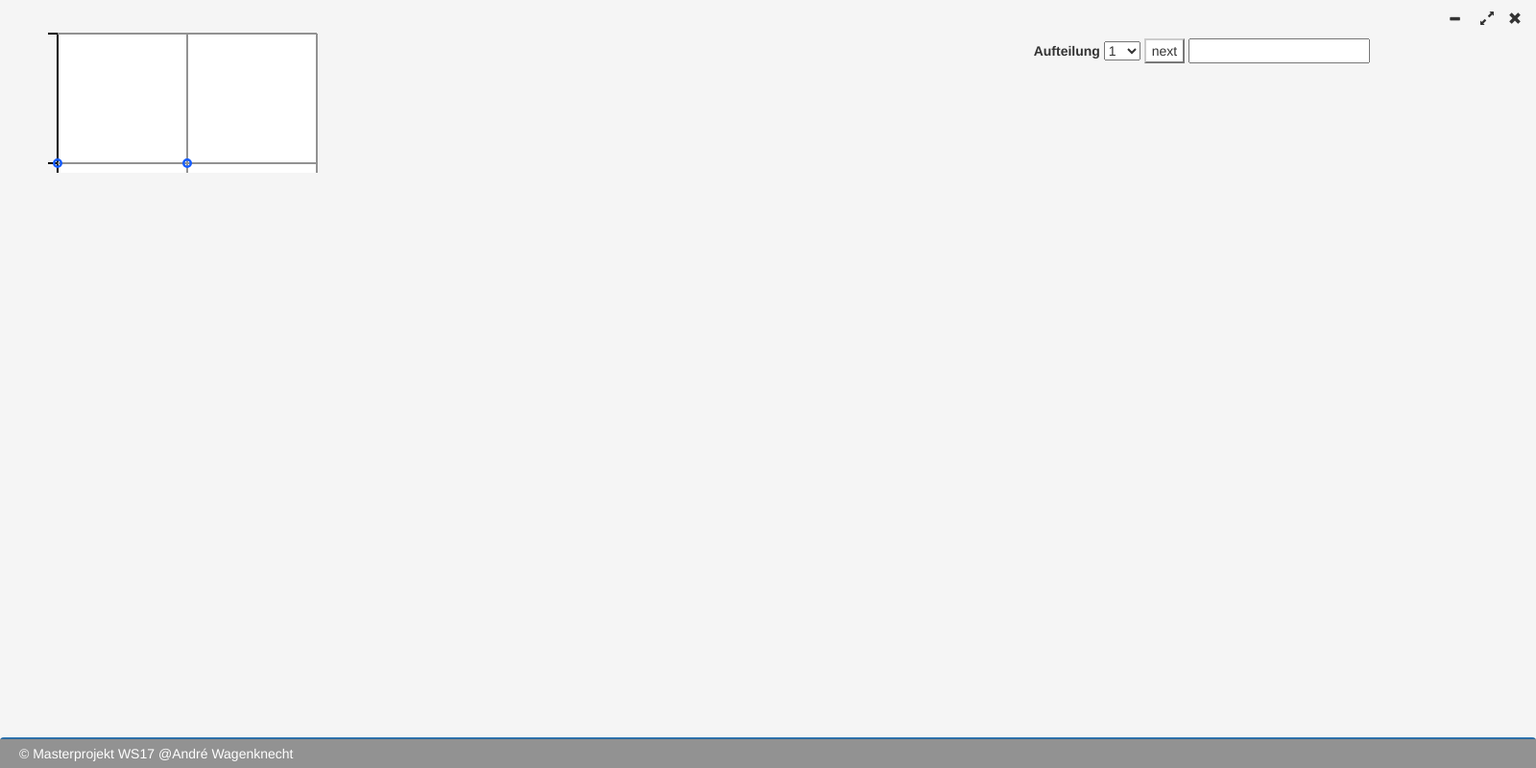
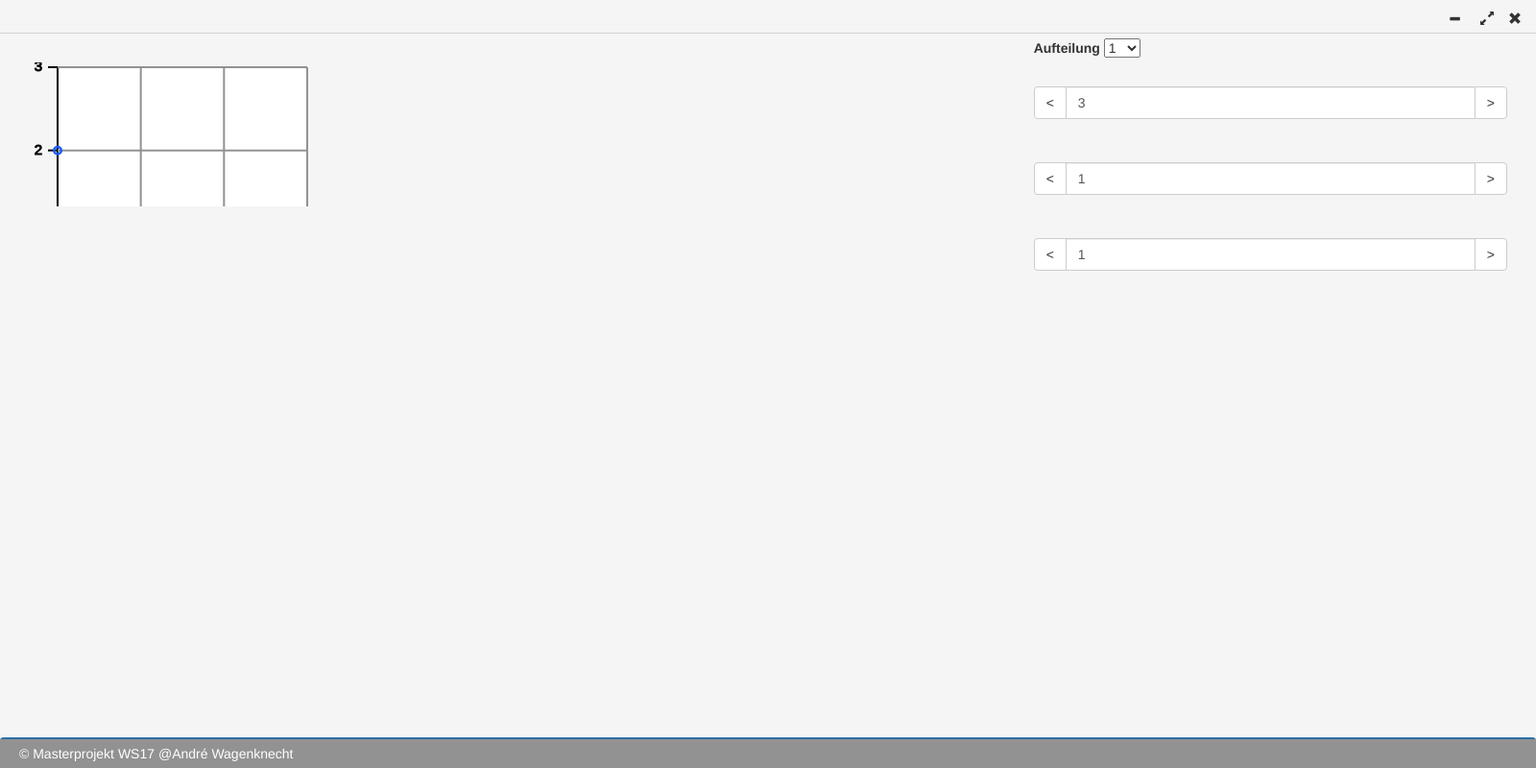
Before and after one commit to Soffel/MasterProjektWs17, an Electron app: page index.html in a window 1600 px wide. Shown: the whole page at 96% size. Drawn offline with nearby package versions, Linux system fonts and the light colour scheme; no server answers.

Commit message:
styling, modify UI, clean code

```diff
--- a/assets/css/style.css
+++ b/assets/css/style.css
@@ -2,6 +2,18 @@ body
 {
     background-color: #f5f5f5;
     height: 100%;
+
+}
+header
+{
+    -webkit-user-select: none;
+    -webkit-app-region: drag;
+    top: 0;
+    left: 0;
+    right: 0;
+    height: 35px;
+    vertical-align: middle;
+    border-bottom: lightgrey 1px solid;
 }
 footer
 {
@@ -33,6 +45,7 @@ footer
     float: right;
     padding: 10px;
     z-index: 9001;
+    -webkit-app-region: no-drag;
 }
 
 .progress
@@ -41,6 +54,7 @@ footer
     height: 12px;
     width: 100%;
     bottom: 0;
+    left: 0;
 }
 .progress-bar
 {
--- /dev/null
+++ b/core/UI.js
@@ -0,0 +1,147 @@
+const spaceSelectSetSize = 5;
+const PRIME_INPUT = '#primeinput';
+const VAR_A_INPUT = '#a';
+const VAR_B_INPUT = '#b';
+let zoom = 0;
+
+const progressbar = $('.progress-bar');
+
+let Preparer =
+    {
+        run: function () {
+            zoom = 0;
+
+            this.createSpaceSelect();
+        },
+
+        redraw: function() {
+            let p = $(PRIME_INPUT).val();
+            CanvasF.createPoints(RationalPoints.generatePoints($(VAR_A_INPUT).val(), $(VAR_B_INPUT).val(), p), p);
+        },
+
+        clear: function() {
+            CanvasF.createPoints(0);
+        },
+
+        zoomUp: function () {
+
+            zoom++;
+
+        },
+
+        zoomDown: function () {
+            if (zoom > 0)
+                zoom--;
+        },
+
+        getZoom: function () {
+            return zoom;
+        },
+
+        createSpaceSelect: function () {
+            let space = $('#space');
+            let min = 1;
+            let normal = spaceSelectSetSize;
+            let max = spaceSelectSetSize * 2;
+
+            if (zoom > 0) {
+                min = spaceSelectSetSize * zoom;
+                normal = spaceSelectSetSize * (zoom * 2);
+                max = spaceSelectSetSize * (zoom * 3);
+            }
+
+            space.html("<option value='" + min + "' selected>" + min + "</option>");
+            space.append("<option value='" + normal + "'>" + normal + "</option>");
+            space.append("<option value='" + max + "'>" + max + "</option>");
+        },
+    };
+
+let UI =
+    {
+        next(_id) {
+            let element = $('#' + _id);
+
+            element.val((parseFloat(element.val()) + 1));
+            if(RationalPoints.checkAandB(_id))
+            {
+                Preparer.redraw();
+            }
+            else
+            {
+                Preparer.clear();
+            }
+
+        },
+
+        last(_id) {
+            let element = $('#' + _id);
+
+            element.val((parseFloat(element.val()) - 1));
+            if(RationalPoints.checkAandB(_id))
+            {
+                Preparer.redraw();
+            }
+            else
+            {
+                Preparer.clear();
+            }
+        },
+
+        check(_id)
+        {
+            if(RationalPoints.checkAandB(_id))
+            {
+                Preparer.redraw();
+            }
+            else
+            {
+                Preparer.clear();
+            }
+        },
+
+        nextPrime() {
+            const input = $(PRIME_INPUT);
+            let p = PrimeFunctions.testAndGetNextPrime(parseInt(input.val()) + 1);
+            input.val(p);
+
+            if(RationalPoints.checkAandB('a'))
+            {
+                Preparer.createSpaceSelect(p);
+                Preparer.redraw();
+            }
+            else
+            {
+                Preparer.clear();
+            }
+
+        },
+
+        lastPrime() {
+            const input = $(PRIME_INPUT);
+            let p = PrimeFunctions.testAndGetLastPrime(parseInt(input.val()) - 1);
+            input.val(p);
+            if(RationalPoints.checkAandB('b'))
+            {
+                Preparer.createSpaceSelect(p);
+                Preparer.redraw();
+            }
+            else
+            {
+                Preparer.clear();
+            }
+        },
+    };
+
+let Progress =
+    {
+        update: function (_value) {
+            if (isNaN(_value) || _value < 0)
+                throw new Error("invalid value!");
+
+            if (_value > 100)
+                _value = 100;
+
+            // console.log(_value);
+            progressbar.css('width', _value + '%').attr('aria-valuenow', _value);
+        },
+    };
--- a/core/canvas.js
+++ b/core/canvas.js
@@ -1,28 +1,54 @@
 const backgroundColor = '#f5f5f5';
-const axesColor       = '#000000';
-const gridColor       = '#929292';
-const pointColor      = '#165dff';
-const axesDistance    = 25;
-const beautyDistance  = 5;
-const strokeSize      = 15;
+const axesColor = '#000000';
+const gridColor = '#929292';
+const pointColor = '#165dff';
+const axesDistance = 25;
+const beautyDistance = 5;
+const strokeSize = 15;
 
 let CanvasF =
     {
-    resize: function (_separations, _time)
-    {
-        let max = (Screen.getSize()[1]- 150);
+        resize: function (_separations, _time) {
 
-        $('#canvascontainer').html("<canvas id='canvas' width='"+max+"' height='"+max+"' ></canvas>");
+            this.clear();
+            this.createGrid(_separations, _time);
 
-        this.createAxes();
-        this.createGrid(_separations, _time);
         },
 
-    createAxes: function ()
-    {
+        clear: function () {
+            let max = parseInt((Screen.getSize()[1] - 150));
+            $('#canvascontainer').html("<canvas id='canvas' width='" + max + "' height='" + max + "' ></canvas>");
+            this.createAxes();
+            this.createRecs();
+        },
+
+        createRecs: function () {
             let canvas = $('#canvas');
-        let size   = canvas.width();
-        let pyt    = Math.round(strokeSize * Math.sin(45)) * 0.5;
+            let size = canvas.width();
+
+            canvas.drawRect({
+                layer: true,
+                fillStyle: backgroundColor,
+                x: 0,
+                y: 0,
+                width: size,
+                height: (beautyDistance - 1),
+                fromCenter: false,
+            }).drawRect({
+                layer: true,
+                fillStyle: backgroundColor,
+                x: (size - beautyDistance - 9),
+                y: 0,
+                width: beautyDistance + 10,
+                height: (size-beautyDistance),
+                fromCenter: false,
+            });
+        },
+
+        createAxes: function () {
+            let canvas = $('#canvas');
+            let size = canvas.width();
+            let pyt = Math.round(strokeSize * Math.sin(45)) * 0.5;
 
             canvas.drawRect({
                 layer: true,
@@ -36,25 +62,9 @@ let CanvasF =
                 layer: true,
                 fillStyle: backgroundColor,
                 x: beautyDistance,
-            y: (size - axesDistance),
+                y: (size - axesDistance-10),
                 width: size,
-            height: axesDistance,
-            fromCenter: false,
-        }).drawRect({
-            layer: true,
-            fillStyle: backgroundColor,
-            x: 0,
-            y: 0,
-            width: size,
-            height: beautyDistance,
-            fromCenter: false,
-        }).drawRect({
-            layer: true,
-            fillStyle: backgroundColor,
-            x: (size - beautyDistance),
-            y: 0,
-            width: beautyDistance,
-            height: size,
+                height: axesDistance+10,
                 fromCenter: false,
             }).drawLine({
                 layer: true,
@@ -63,43 +73,51 @@ let CanvasF =
                 x1: axesDistance,
                 y1: beautyDistance,
                 x2: axesDistance,
-            y2: (size - axesDistance),
+                y2: (size - axesDistance -10),
             }).drawLine({
                 layer: true,
                 strokeStyle: axesColor,
                 strokeWidth: 2,
                 x1: axesDistance,
-            y1: (size - axesDistance),
-            x2: (size - beautyDistance),
-            y2: (size - axesDistance),
+                y1: (size - axesDistance -10),
+                x2: (size - beautyDistance - 10),
+                y2: (size - axesDistance -10),
             }).drawLine({
                 layer: true,
                 strokeStyle: axesColor,
                 strokeWidth: 2,
                 x1: axesDistance,
-            y1: (size - axesDistance),
+                y1: (size - axesDistance -10),
                 x2: (axesDistance - pyt),
-            y2: (size - axesDistance+ pyt),
+                y2: (size - axesDistance -10+ pyt),
             });
         },
 
-    createGrid: function (_separations, _time)
-    {
-        if(isNaN(_separations))
-            throw new Error("invalid value: "+_separations);
+        createGrid: function (_separations, _time) {
+            if (isNaN(_separations))
+                throw new Error("invalid value: " + _separations);
 
             let canvas = $('#canvas');
-        let size   = canvas.width();
+            let size = canvas.width()-10;
 
-        _separations = (_separations / $('#space').val()) ;
+            _separations = (_separations / $('#space').val());
 
             let distance = (size - axesDistance - beautyDistance) / _separations;
 
-        if(distance < 20)
+            if (distance < 35)
+            {
                 Preparer.zoomUp();
+            }
+            else if (distance > 146 )
+            {
+                Preparer.zoomDown();
+            }
 
+            let count = 1;
+            let zoom = Preparer.getZoom();
 
-        for(let index = (distance + axesDistance); index < size; index += distance)
+            for (let index = (distance + axesDistance); index < size; index += distance) {
+                if((size - index) > 1)
                 {
                     canvas.drawLine({
                         layer: true,
@@ -135,29 +153,58 @@ let CanvasF =
                         y1: (size - index),
                         x2: axesDistance,
                         y2: (size - index),
-            });
+
+                    }).drawText({
+                        layer: true,
+                        fillStyle: axesColor,
+                        strokeStyle: axesColor,
+                        index: 9999,
+                        strokeWidth: 1,
+                        x: index,
+                        y: (size-beautyDistance),
+                        fontSize: 15,
+                        fontFamily: 'Arial',
+                        text: ((zoom + 1) * count)
+                    }).drawText({
+                        layer: true,
+                        fillStyle: axesColor,
+                        strokeStyle: axesColor,
+                        index: 9999,
+                        strokeWidth: 1,
+                        x: beautyDistance,
+                        y: (size-index),
+                        fontSize: 15,
+                        fontFamily: 'Arial',
+                        text: ((zoom + 1) * count)});;
+
+                    count++;
+                }
+            }
+        },
+
+        createPoints: function (_pointsArray) {
+
+            if(_pointsArray === 0)
+            {
+                this.clear();
+                return;
             }
 
-    },
-
-    createPoints: function (_pointsArray)
-    {
             Progress.update(0);
 
-        let separations = (_pointsArray["bigX"] > _pointsArray["bigY"] ? _pointsArray["bigX"] : _pointsArray["bigY"])+1;
+            let separations = (_pointsArray["bigX"] > _pointsArray["bigY"] ? _pointsArray["bigX"] : _pointsArray["bigY"]) + 1;
 
-        this.resize(separations,750);
+            this.resize(separations, 750);
 
             Progress.update(10);
 
-        let canvas     = $('#canvas');
-        let canvassize = (canvas.width() - axesDistance - beautyDistance)
-        let distance   = canvassize / separations;
-        let progress   = 90 / _pointsArray.length;
-        let count      = 10;
+            let canvas = $('#canvas');
+            let canvassize = (canvas.width() - axesDistance - beautyDistance - 10)
+            let distance = canvassize / separations;
+            let progress = 90 / _pointsArray.length;
+            let count = 10;
 
-        for(let index = 0; index < _pointsArray.length; index++)
-        {
+            for (let index = 0; index < _pointsArray.length; index++) {
                 let point = _pointsArray[index];
 
                 canvas.drawDonut({
@@ -167,11 +214,12 @@ let CanvasF =
                     y: (canvassize - (point[1] * distance)) + beautyDistance,
                     radius: 5,
                     holeSize: 0.5,
-                data:[point,index],
-                mouseover: function(layer) {
+                    data: [point, index],
+                    mouseover: function (layer) {
                         console.log(layer.data);
                     },
-                mouseout: function(layer) {},
+                    mouseout: function (layer) {
+                    },
                 });
 
                 count += progress;
--- a/core/preparer.js
+++ /dev/null
@@ -1,41 +0,0 @@
-const spaceSelectSetSize = 5;
-let zoom = 0;
-
-let Preparer =
-    {
-        run: function ()
-        {
-            zoom = 0;
-
-            this.createSpaceSelect();
-        },
-
-        zoomUp: function () {
-
-            zoom++;
-        },
-
-        setZoom: function (_zoom) {
-
-            zoom = _zoom;
-        },
-
-        createSpaceSelect: function ()
-        {
-            let space = $('#space');
-            let min   = 1;
-            let normal = spaceSelectSetSize;
-            let max    = spaceSelectSetSize *2;
-
-            if(zoom > 0)
-            {
-               min    = spaceSelectSetSize * zoom;
-               normal = spaceSelectSetSize * (zoom * 2);
-               max    = spaceSelectSetSize * (zoom * 3);
-            }
-
-            space.html("<option value='"+min+"' selected>"+min+"</option>");
-            space.append("<option value='"+normal+"'>"+normal+"</option>");
-            space.append("<option value='"+max+"'>"+max+"</option>");
-        },
-    };
--- a/core/primes.js
+++ b/core/primes.js
@@ -1,77 +1,47 @@
-let primesinstance = null;
+let PrimeFunctions = {
 
-class Primes
-{
-    constructor(_maxPrime)
-    {
-        if(!primesinstance)
-        {
-            this._TAG         = "PRIMES: ";
-            this.m_PrimeArray = [];
+    testAndGetNextPrime(_prime) {
+        if (this.testNumber(_prime)) {
+            return _prime;
+        }
+        else {
+            let prime = false;
+            while (!prime) {
+                _prime++;
+                prime = this.testNumber(_prime);
+            }
+            return _prime;
+        }
+    },
 
-            if(isNaN(_maxPrime) || _maxPrime <= 2)
-                throw new Error(this.TAG + "invalid constructor!");
+    testAndGetLastPrime(_prime) {
+        if (this.testNumber(_prime)) {
+            return _prime;
+        }
+        else {
+            let prime = false;
+            while (!prime) {
+                if(_prime > 2)
+                {
+                    _prime--;
+                    prime = this.testNumber(_prime);
+                }
+                else
+                    return 2;
+            }
+            return _prime;
+        }
+    },
 
-            this.m_MaxPrime = _maxPrime;
-
-            this._generatePrimesArray();
-
-            primesinstance = this;
-        }
-        return primesinstance;
-    }
-
-    get TAG()        {return this._TAG;}
-    get PrimeArray() {return this.m_PrimeArray;}
-
-    _generatePrimesArray()
-    {
-        Progress.update(0);
-
-        let index     = 2;
-        let prime = true;
-
-        let distance = 100 / this.m_MaxPrime;
-
-        while (index < this.m_MaxPrime)
-        {
-            for(let count = 2; count < index-1; count++)
-            {
-                if(index % count === 0)
-                {
-                    prime = false;
-                    break;
-                }
-            }
-
-            if(prime)
-            {
-                this.m_PrimeArray.push(index);
-            }
-            else
-            {
-                prime = true;
-            }
-            index++;
-
-            Progress.update(index * distance);
-        }
-
-        Progress.update(100);
-    };
-
-    static testNumber(_prime)
-    {
-        if(isNaN(_prime) || _prime < 2)
+    testNumber(_prime) {
+        if (isNaN(_prime) || _prime < 2)
             return false;
 
-        for(let index = 2; index < _prime; index++)
-        {
-            if(_prime % index === 0)
-            {
+        for (let index = 2; index < _prime; index++) {
+            if (_prime % index === 0) {
                 return false;
             }
         }
         return true;
-    };
-}
+    },
+};
--- a/core/progress.js
+++ /dev/null
@@ -1,16 +0,0 @@
-const progressbar = $('.progress-bar');
-
-let Progress =
-{
-    update: function (_value)
-    {
-        if(isNaN(_value) || _value < 0 )
-            throw new Error("invalid value!");
-
-        if(_value > 100)
-            _value = 100;
-
-        console.log(_value);
-        progressbar.css('width', _value+'%').attr('aria-valuenow', _value);
-    },
-};
--- a/core/rationalPoints.js
+++ b/core/rationalPoints.js
@@ -7,7 +7,7 @@ let RationalPoints =
 
         let m_Points = [];
 
-        if(isNaN(_Z) || !Primes.testNumber(_Z) || isNaN(_a) || isNaN(_b))
+        if(isNaN(_Z) || !PrimeFunctions.testNumber(_Z) || isNaN(_a) || isNaN(_b))
             throw new Error("invalid values!");
 
         let progress = 100 / _Z;
@@ -40,4 +40,18 @@ let RationalPoints =
 
         return m_Points;
     },
+
+    checkAandB(_id) {
+        let a = parseInt($(VAR_A_INPUT).val());
+        let b = parseInt($(VAR_B_INPUT).val());
+
+        if (((4 * (a * a * a) + (27 * (b * b))) % parseInt($(PRIME_INPUT).val())) === 0) {
+            if (_id === 'a')
+                swal('Bitte einen anderen Wert für a wählen');
+            else
+                swal('Bitte einen anderen Wert für b wählen');
+            return false;
+        }
+        return true;
+    }
 };
--- a/index.html
+++ b/index.html
@@ -7,6 +7,7 @@
 
     <link rel="stylesheet" href="node_modules/bootstrap/dist/css/bootstrap.min.css">
     <link rel="stylesheet" href="assets/css/style.css">
+    <script src="node_modules/sweetalert/dist/sweetalert.min.js"></script>
 
 </head>
 <body>
@@ -34,18 +35,46 @@
     <div class="col-lg-4">
 
         <label for="space">Aufteilung</label>
-          <select id="space" onchange="redraw()">
+        <select id="space" onchange=" Preparer.redraw()">
             <option value="1" selected>1</option>
+        </select>
+        <br>
+        <label for="primeinput"><math>p</math></label>
+        <div class="input-group">
 
-          </select>
-<button class="btn-default" onclick="nextPrime()">next</button>
-          <input id="primeinput" value="">
-
-
+              <span class="input-group-btn">
+                <button class="btn btn-default" type="button" onclick="UI.lastPrime()"><</button>
+              </span>
+            <input type="text" id="primeinput" class="form-control" min="2" value="3" onchange="UI.nextPrime()">
+            <span class="input-group-btn">
+                  <button class="btn btn-default" type="button" onclick="UI.nextPrime()">></button>
+              </span>
+        </div>
+        <br>
+        <label for="a"><math>a</math></label>
+        <div class="input-group">
+              <span class="input-group-btn">
+                <button class="btn btn-default" type="button" onclick="UI.last('a')"><</button>
+              </span>
+            <input type="text" id="a" class="form-control" value="1" onchange="UI.check('a')">
+            <span class="input-group-btn">
+                  <button class="btn btn-default" type="button" onclick="UI.next('a')">></button>
+              </span>
+        </div>
+        <br>
+        <label for="b"><math>b</math></label>
+        <div class="input-group">
+              <span class="input-group-btn">
+                <button class="btn btn-default" type="button" onclick="UI.last('b')"><</button>
+              </span>
+            <input type="text" class="form-control" id="b" value="1" onchange="UI.check('b')">
+            <span class="input-group-btn">
+                  <button class="btn btn-default" type="button" onclick="UI.next('b')">></button>
+              </span>
         </div>
     </div>
 
-    <div class="progress" >
+    <div class="progress">
         <div class="progress-bar" role="progressbar" aria-valuenow="0" aria-valuemin="0" aria-valuemax="100"></div>
     </div>
 
@@ -57,51 +86,27 @@
 </body>
 
 <script src="node_modules/jquery/dist/jquery.js"></script>
+<script src="node_modules/sweetalert/dist/sweetalert.min.js"></script>
 <script>window.$ = window.jQuery = require('jquery');</script>
 <script>require('bootstrap');</script>
 <script src="core/3rdParty/JCanvas/jcanvas.js"></script>
 <script src="core/3rdParty/Math/betterRound.js"></script>
 <script src="core/3rdParty/JCanvas/donuts.js"></script>
 
-  <script src="core/preparer.js"></script>
+<script src="core/UI.js"></script>
 <script src="core/screen.js"></script>
-  <script src="core/progress.js"></script>
 <script src="core/canvas.js"></script>
 <script src="core/primes.js"></script>
 <script src="core/rationalPoints.js"></script>
 
 <script>
-    let count = 0;
-    let prims = (new Primes(5000)).PrimeArray;
-
-    let p = prims[0];
-
-      function nextPrime()
-      {
-          count++;
-          if(count < prims.length)
-          {
-              p = prims[count];
-              $('#primeinput').val(p);
-              Preparer.createSpaceSelect(p);
-              redraw();
-          }
-      }
-
-      function redraw()
-      {
-          CanvasF.createPoints(RationalPoints.generatePoints(1,1,p),p);
-      }
-
-      $(function()
-      {
+    $(function () {
         Preparer.run();
-          redraw()
+        Preparer.redraw()
     });
 
-      $( window ).resize(function() {
-          redraw()
+    $(window).resize(function () {
+        Preparer.redraw()
     });
-
 </script>
 </html>
--- a/package.json
+++ b/package.json
@@ -20,7 +20,8 @@
     "electron": "~1.7.8"
   },
   "dependencies": {
+    "bootstrap": "^3.3.7",
     "jquery": "^3.2.1",
-    "bootstrap": "^3.3.7"
+    "sweetalert": "^2.1.0"
   }
 }
```
Also changed, not shown: 1 other file. Lines whose indentation alone changed are shown as unchanged.
